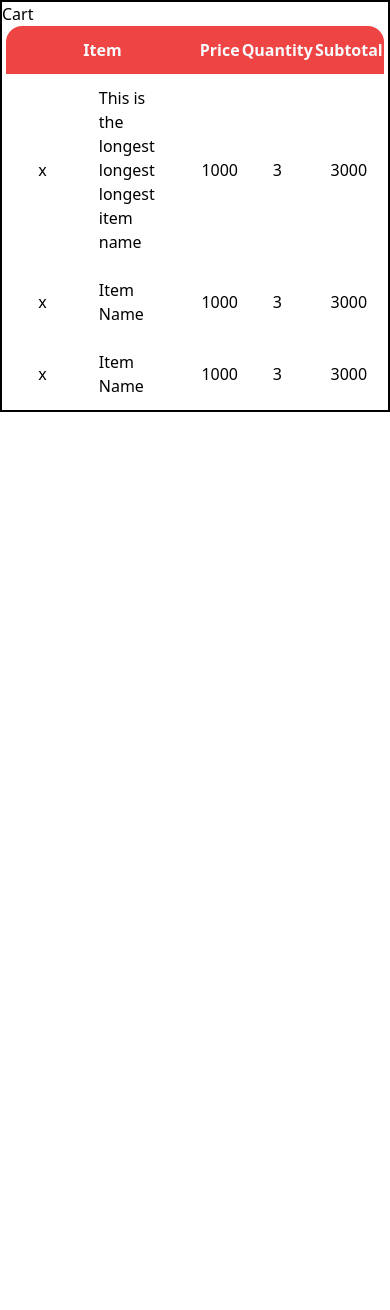
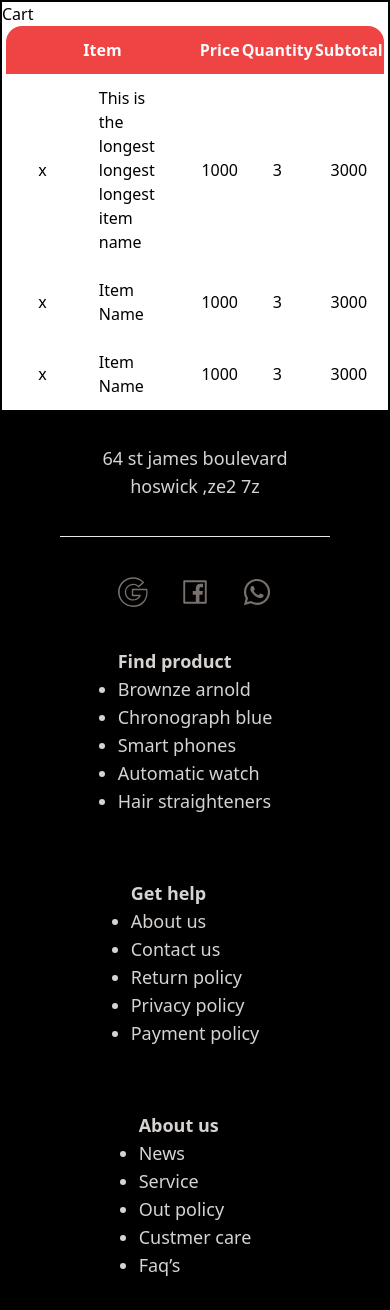
Before and after one commit to No-Country/c13-26-m-node-react, a React (Vite) app in the folder front/: page /cart in a window 390 px wide. Before the commit the page ends 844 px from the top, so only its background shows below. Built offline with nearby package versions, Linux system fonts and the light colour scheme.

Commit message:
style: responsive

```diff
--- a/front/src/App.jsx
+++ b/front/src/App.jsx
@@ -1,6 +1,7 @@
 import "./App.css"
 import Home from "./views/home/Home"
 import Cart from "./views/cart/Cart"
+import Footer from "./components/footer/Footer"
 import { Route, Routes } from "react-router-dom"
 
 function App() {
@@ -10,6 +11,7 @@ function App() {
 				<Route path='/' element={<Home/>}/>
 				<Route path='/cart' element={<Cart/>}/>
 			</Routes>
+            <Footer/>
 		</div>
 	)
 }
--- a/front/src/components/footer/Footer.jsx
+++ b/front/src/components/footer/Footer.jsx
@@ -6,9 +6,10 @@ import {SlSocialGoogle} from "react-icons/sl";
 const Footer = () => {
 
   return (
-    <main className='min-h-screen bg-black text-white flex flex-col p-8'>
+    <main className=' bg-black text-white flex p-8 items-center
+     flex-col xl:flex-row justify-around'>
 
-      <article>
+      <article className='flex items-center flex-col'>
         <p className='text-lg font-light text-stone-300'>
           64 st james boulevard
         </p>
@@ -16,14 +17,14 @@ const Footer = () => {
           hoswick ,ze2 7z
         </p>
         <span className='border-t-[1px] text-stone-300 px-[135px]'></span>
-        <div className='flex flex-row text-stone-500 text-3xl gap-8 pb-14'>
+        <div className='flex flex-row text-stone-500 text-3xl gap-8 py-10'>
         <SlSocialGoogle/>
         <AiOutlineFacebook/>
         <FaWhatsapp/>
         </div>
       </article>
 
-      <article className='pb-16 pl-6 text-stone-300'>
+      <article className='pb-16 text-stone-300'>
         <h3 className='text-lg font-bold'>
           Find product
         </h3>
@@ -36,7 +37,7 @@ const Footer = () => {
         </ul>
       </article>
 
-      <article className='pb-16 pl-6 text-stone-300'>
+      <article className='pb-16 text-stone-300'>
         <h3 className='text-lg font-bold'>
           Get help
         </h3>
@@ -49,11 +50,11 @@ const Footer = () => {
         </ul>
       </article>
 
-      <article className='pl-6 text-stone-300'>
+      <article className='text-stone-300'>
         <h3 className='text-lg font-bold'>
           About us
         </h3>
-        <ul className='text-lg list-disc font-light'>
+        <ul className='text-lg list-disc font-light xl:pb-[63px]'>
           <li>News</li>
           <li>Service</li>
           <li>Out policy</li>
```
